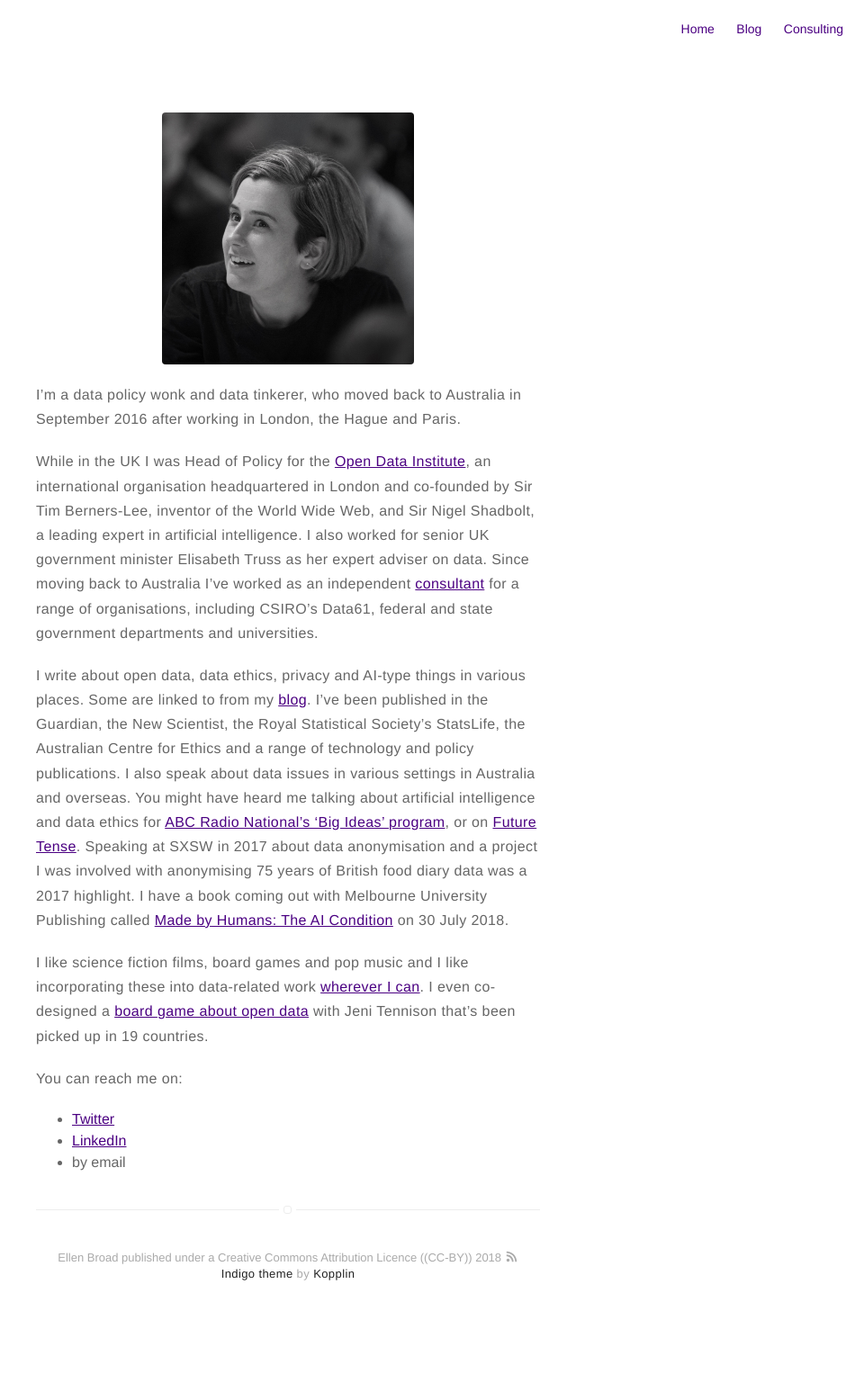
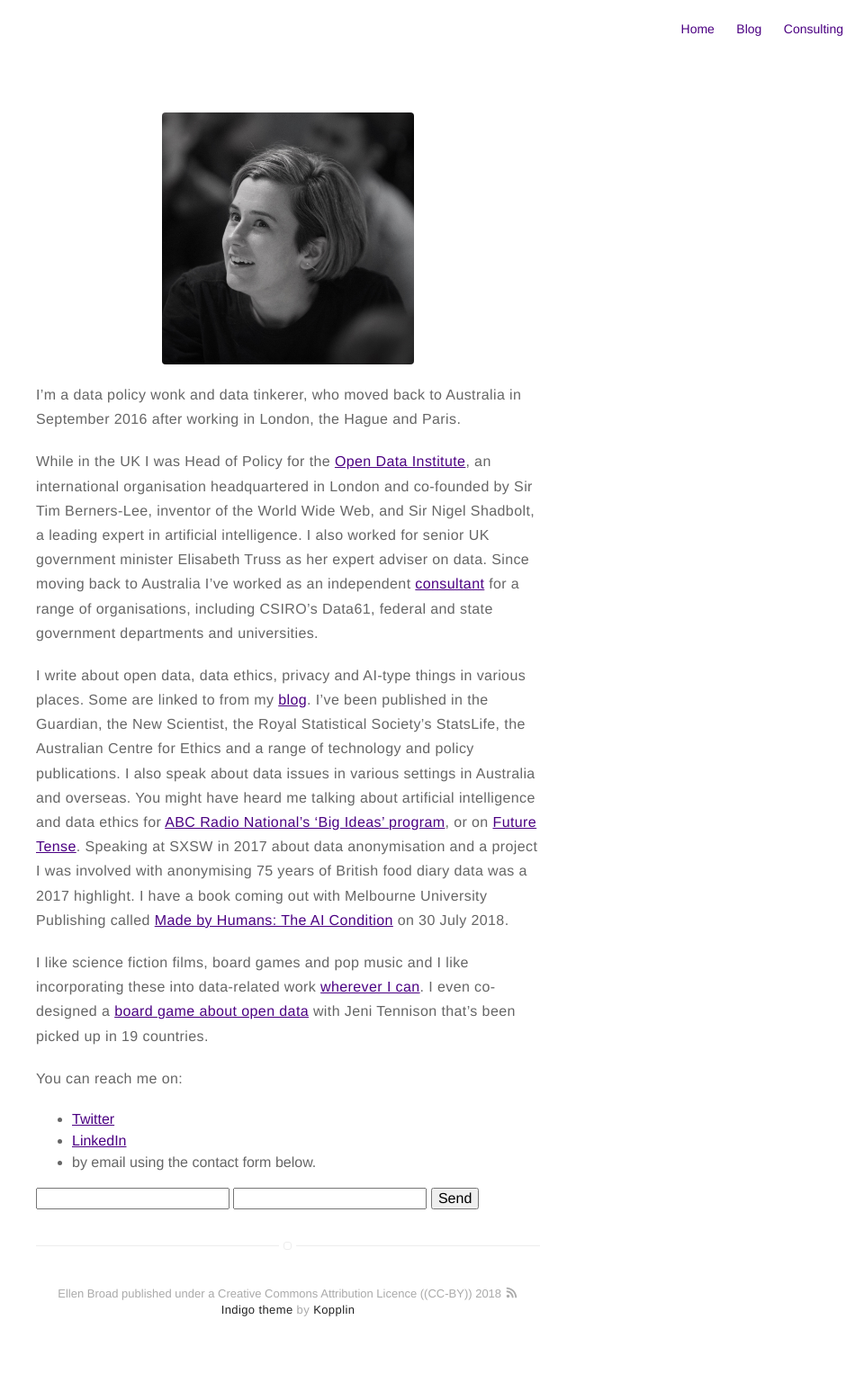
Before and after one commit to ellenbroad/ellenbroadcom, a Jekyll site: the page built from about.md, in a window 1280 px wide. Shown: the whole page at 90% size, without its empty margins (320-1280 px from the left). Built offline with Jekyll 4.4.1, drawn with Linux system fonts in a browser that asks for light colours; before the commit the page ends 1487 px from its top, so only the background shows below that.

Commit message:
testin form

```diff
--- a/about.md
+++ b/about.md
@@ -16,4 +16,11 @@ You can reach me on:
 
 * [Twitter](https://twitter.com/ellenbroad)
 * [LinkedIn](https://www.linkedin.com/in/ellen-broad-316b6732)
-* by email
+* by email using the contact form below.
+
+<form action="https://formspree.io/ellen@ellenbroad.com"
+      method="POST">
+    <input type="text" name="name">
+    <input type="email" name="_replyto">
+    <input type="submit" value="Send">
+</form>
```
